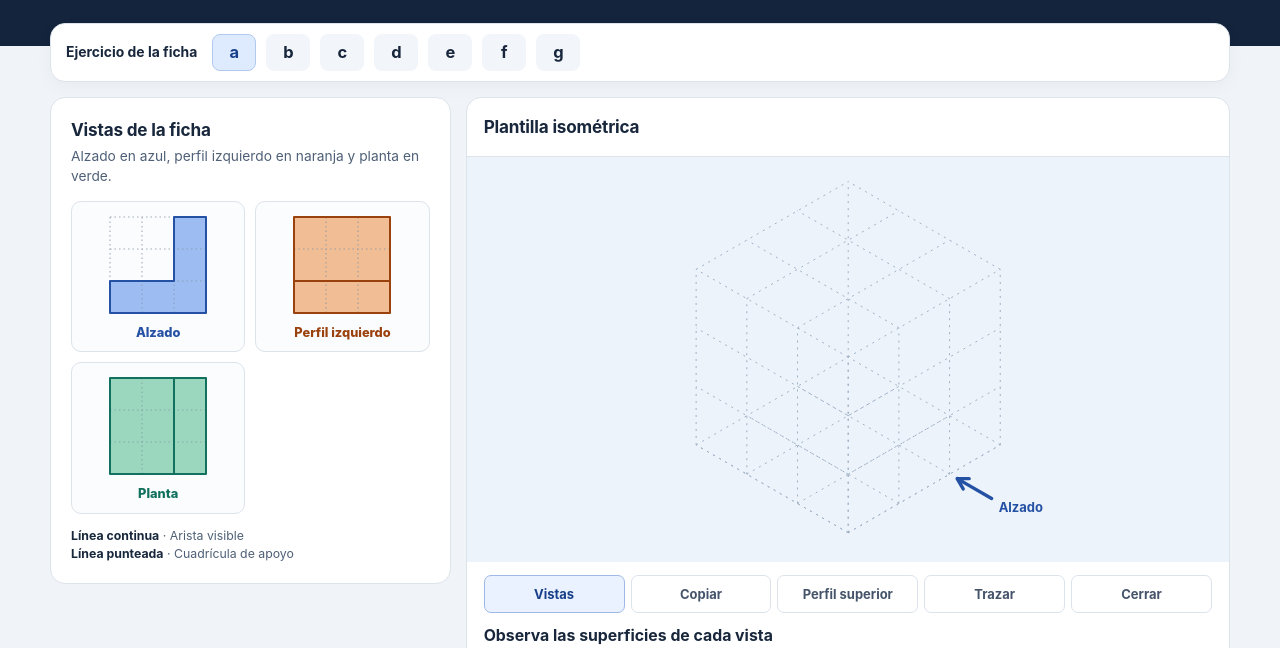
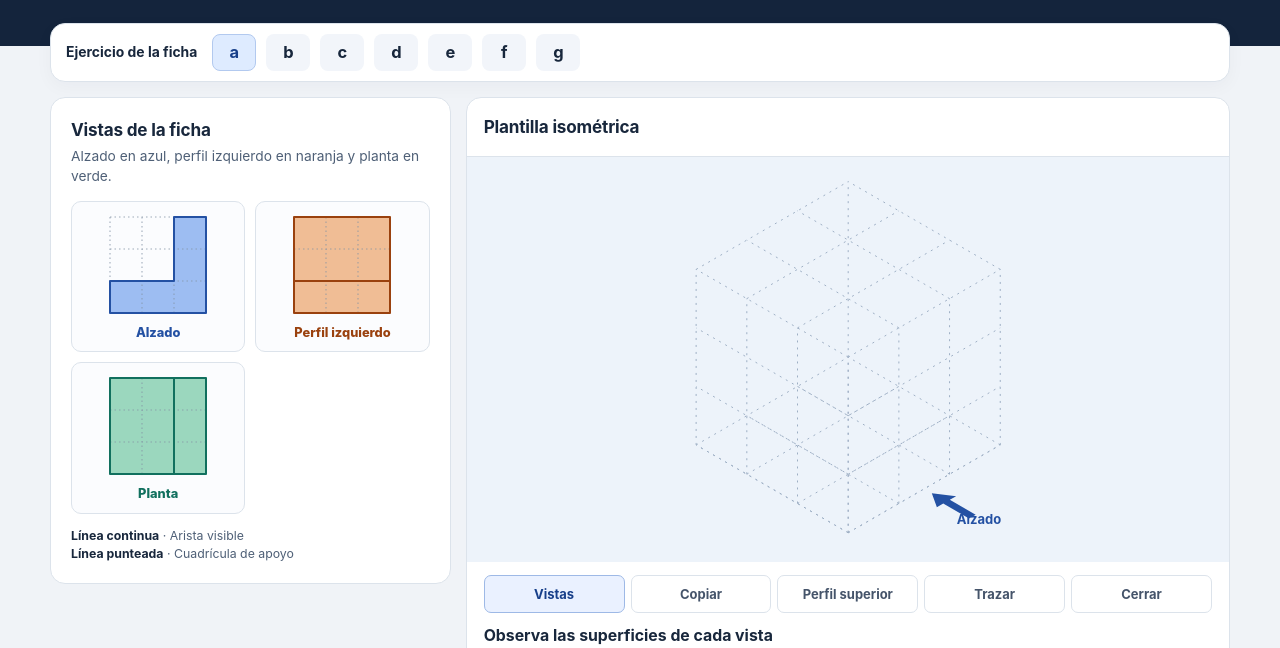
Before and after one commit to mpassalacqua01/apps, a plain HTML site: page perspectiva-isometrica/index.html in a window 1280 px wide. Shown: the part 148-796 px from the top of the page. Drawn offline with Linux system fonts and the light colour scheme.

Commit message:
Usar la flecha centrada en todos los pasos de construcción

```diff
--- a/perspectiva-isometrica/index.html
+++ b/perspectiva-isometrica/index.html
@@ -795,11 +795,6 @@ function drawTemplate(project, rightProfile = false) {
   ]) stroke(project(a),project(b));
   ctx.stroke();
   ctx.setLineDash([]);
-
-  const from = project([2,-.83,0]);
-  const to = project([2,-.15,0]);
-  drawArrow(from,to,colors.front,3.4);
-  drawArrowLabel("Alzado",from[0]+(rightProfile ? -7 : 7),from[1]+13,rightProfile ? "right" : "left");
 }
 
 function drawSegments(segments, color, width, dash = []) {
@@ -833,7 +828,7 @@ function drawArrowLabel(label, x, y, alignment) {
   ctx.restore();
 }
 
-function drawModelFrontArrow(project, eye) {
+function drawFrontArrow(project, eye) {
   // La flecha se apoya en z = 0, igual que la base de la pieza.
   if (Math.abs(eye[2]) < .06) return;
   const centerX = drawings[exercise]?.centerX ?? 1.5;
@@ -1012,6 +1007,7 @@ function render(now) {
     const centered = [point[0]-1.5,point[1]-1.5,point[2]-1.46];
     return [width/2+unit*dot(centered,right), height/2-unit*dot(centered,up)];
   };
+  drawFrontArrow(project,eye);
   if (!modelMode) {
     if (rightProfile) drawRampLesson(project,width,height,now);
     else drawLesson(project,width,height,now);
@@ -1019,7 +1015,6 @@ function render(now) {
   }
   ctx.lineJoin = "round";
   ctx.lineCap = "round";
-  drawModelFrontArrow(project,eye);
   const visibleFaces = rightProfile
     ? rampFaces.filter(({normal}) => dot(normal,eye) > .00001)
     : projectedFaces(exercise,eye);
```
